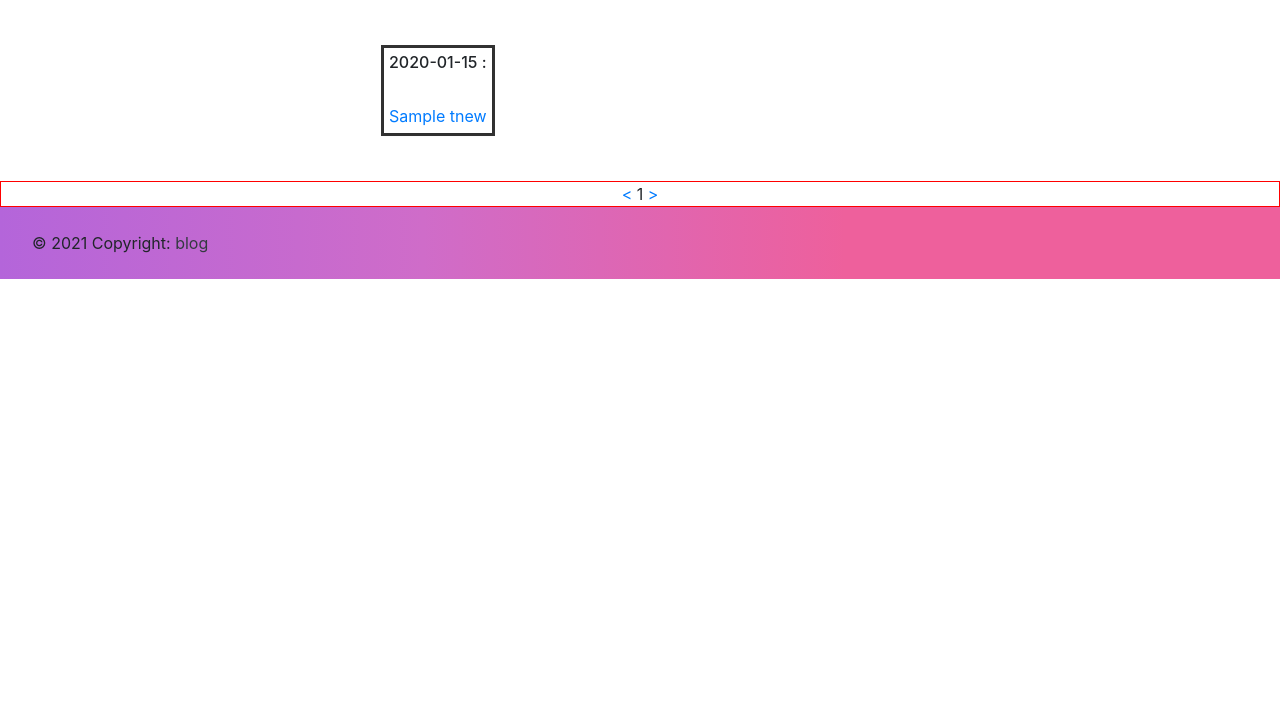
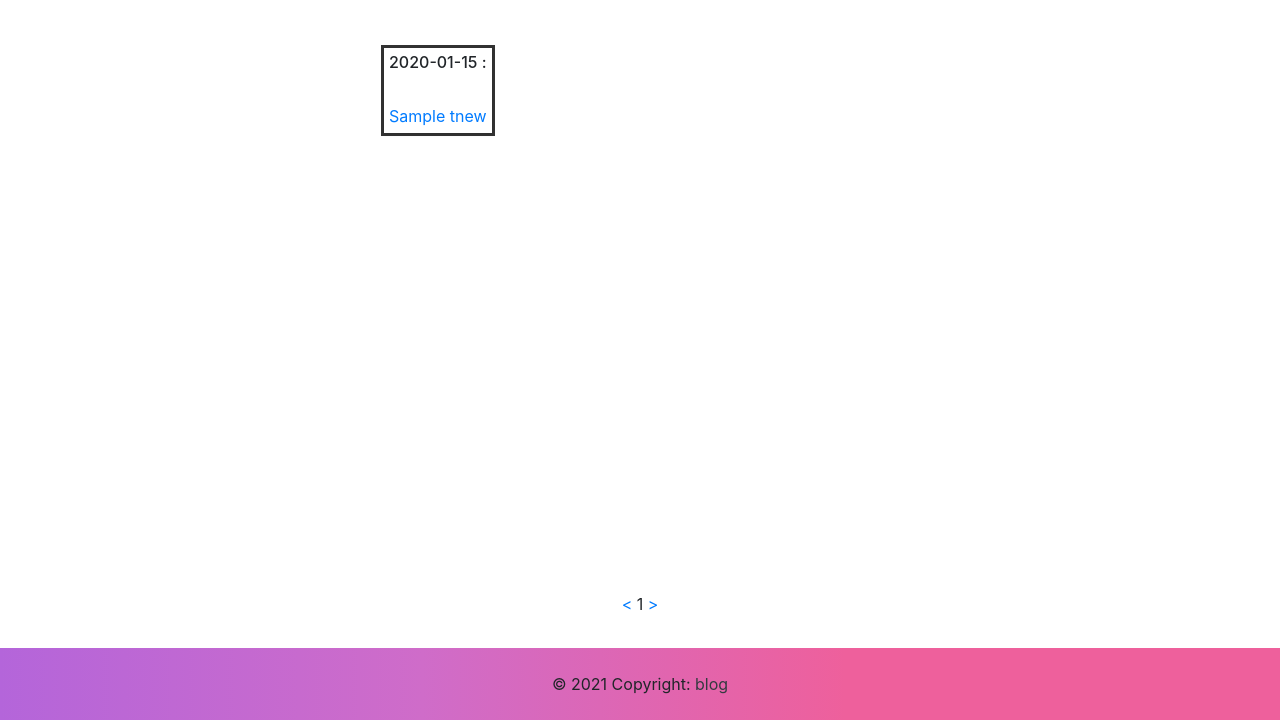
Before and after one commit to DJYohann/Projet-PHP-Blog, a PHP site: page / in a window 1280 px wide. Shown: the part 80-800 px from the top of the page. Run offline with PHP 8.4, Linux system fonts and the light colour scheme; tables that the repository leaves empty hold one stand-in row (values such as "Sample post").

Commit message:
style page blog + footer bas de page

```diff
--- a/controller/ControllerUtil.php
+++ b/controller/ControllerUtil.php
@@ -78,7 +78,7 @@ class ControllerUtil
         $mdl = new Modele();
         $nbMesBlog = $mdl->nbComments();
         $nbNews = $mdl->getNbNews();
-        $TNews = $mdl->findByPage($page,$nbNews);
+        $TNews = $mdl->findByPage($page,1);
         require($rep.$vues['blog']);
     }
 
--- a/views/blog.php
+++ b/views/blog.php
@@ -17,10 +17,10 @@
 <main>
     <?php
     if(!(isset($nbMaxNews ) && $nbMaxNews > 0)){
-        $nbMaxNews = 3;
+        $nbMaxNews = 1;
     }
-    if(!(isset($page ) && $page > 0)){
-        $nbMaxNews = 1;
+    if(!(isset($page) && $page > 0)){
+        $page = 1;
     }
     ?>
     <div class="d-flex flex-wrap test mt-5 justify-content-between">
--- a/views/css/blog.css
+++ b/views/css/blog.css
@@ -4,8 +4,10 @@
 }
 
 .pages{
-    border: 1px solid red;
+    width: 100%;
     margin: 0 auto;
+    position: absolute;
+    bottom: 13%;
 }
 
 .news{
--- a/views/footer.php
+++ b/views/footer.php
@@ -1,5 +1,5 @@
-<footer class="navbar text-center text-lg-start">
-    <div class="text-center p-3">
+<footer class="navbar text-center text-lg-start fixed-bottom">
+    <div class="text-center p-3" style="width: 100%;">
         © 2021 Copyright:
         <a class="text-dark" href="">blog</a>
     </div>
```
